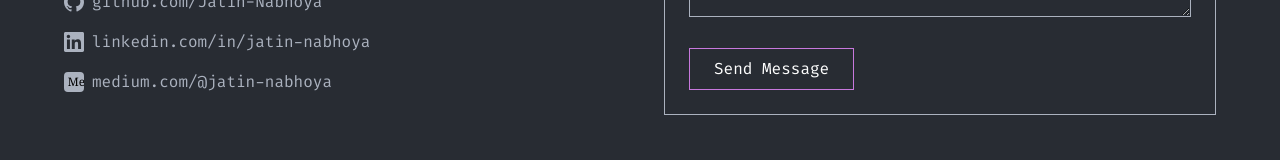
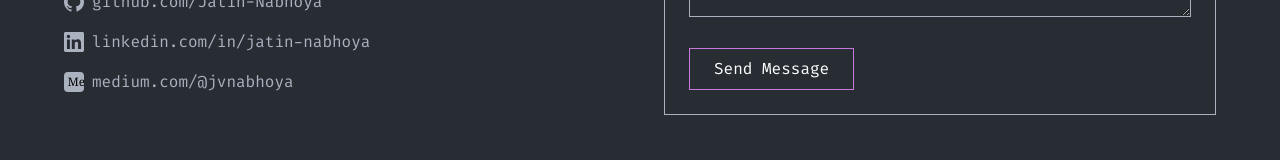
Before and after one commit to Jatin-nabhoya/JatinNabhoya, a React (Create React App) app: page / in a window 1280 px wide. Shown: the part 7844-8004 px from the top of the page. Built offline with nearby package versions, Linux system fonts and the light colour scheme.

Commit message:
Update Contact.jsx

```diff
--- a/src/components/Contact.jsx
+++ b/src/components/Contact.jsx
@@ -78,7 +78,7 @@ const Contact = () => {
       <text x="95" y="360" fontFamily="Georgia, serif" fontSize="300" fill="black">Me</text>
     </svg>
   }
-  label="medium.com/@jatin-nabhoya"
+  label="medium.com/@jvnabhoya"
 />
 
               </div>
```
